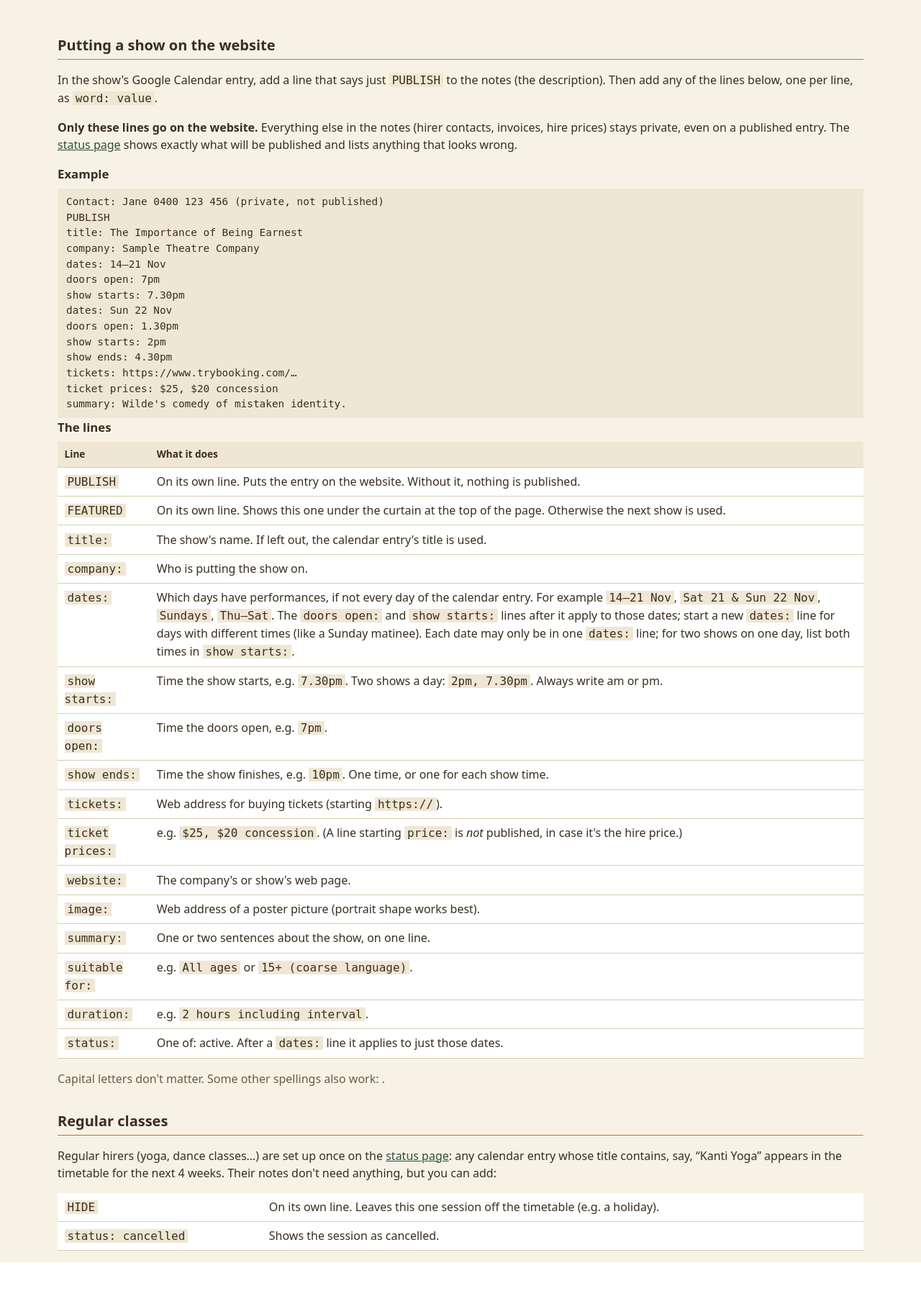
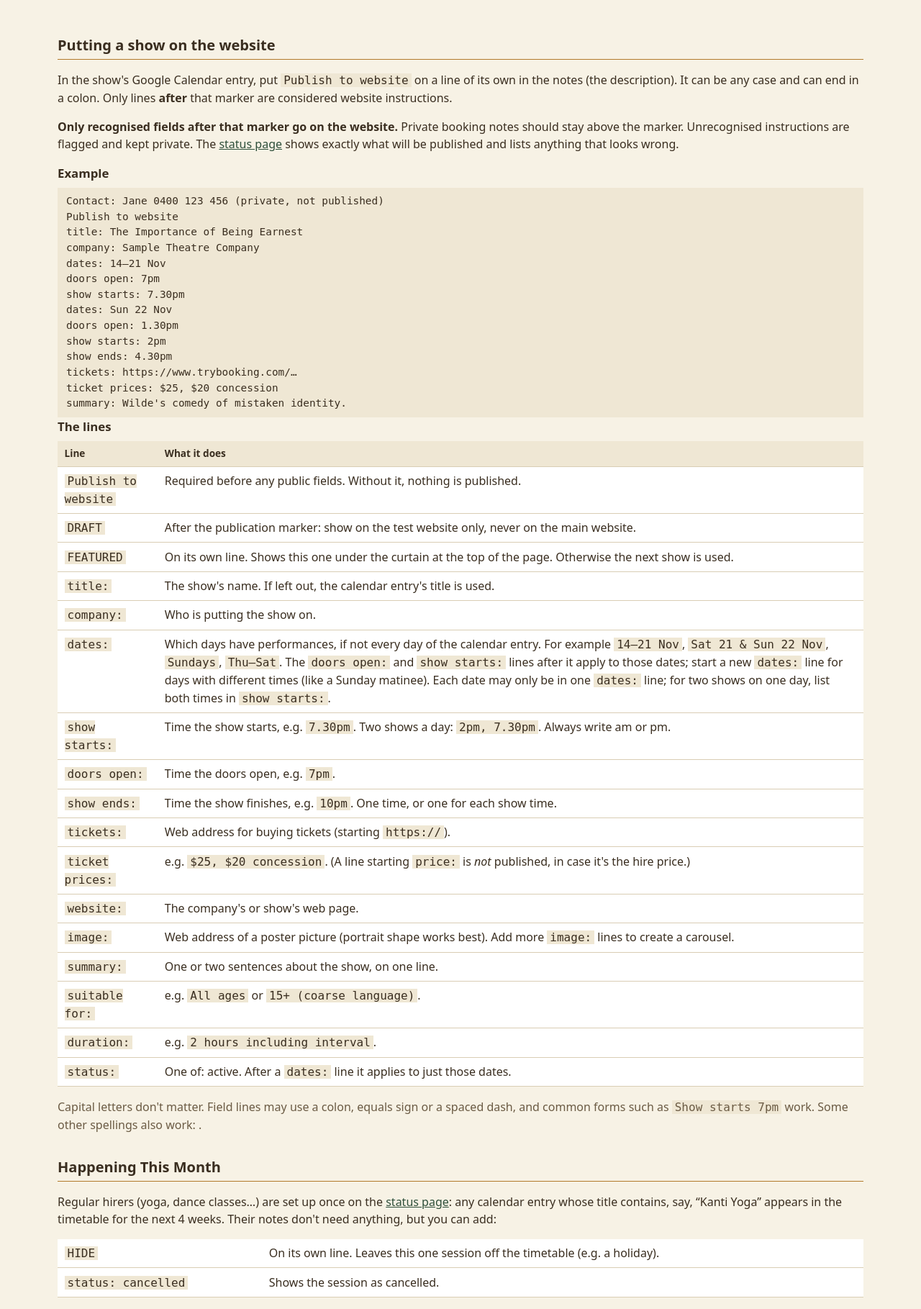
Before and after one commit to rustyrussell/goodwood-institute-web, a Python web app: template backend/goodwood/templates/guide.html in a window 1280 px wide. Shown: the part 51-1870 px from the top of the page at 72% size. Before the commit the page ends 1805 px from the top, so only its background shows below. Run offline with Jinja, Linux system fonts and the light colour scheme; the template is opened without the code that fills it: most values are stand-ins (such as "Sample title", 1, 10 or a date in 2020).

Commit message:
Document publication instructions, draft previews and staff settings

```diff
--- a/backend/goodwood/templates/guide.html
+++ b/backend/goodwood/templates/guide.html
@@ -2,15 +2,15 @@
 {% block title %}How to write notes{% endblock %}
 {% block content %}
 <h2>Putting a show on the website</h2>
-<p>In the show's Google Calendar entry, add a line that says just <kbd>PUBLISH</kbd> to the notes
-  (the description). Then add any of the lines below, one per line, as <code>word: value</code>.</p>
-<p><strong>Only these lines go on the website.</strong> Everything else in the notes (hirer contacts, invoices,
-  hire prices) stays private, even on a published entry. The <a href="{{ url_for('admin') }}">status page</a>
+<p>In the show's Google Calendar entry, put <kbd>Publish to website</kbd> on a line of its own in the notes
+  (the description). It can be any case and can end in a colon. Only lines <strong>after</strong> that marker are considered website instructions.</p>
+<p><strong>Only recognised fields after that marker go on the website.</strong> Private booking notes should stay above the marker.
+  Unrecognised instructions are flagged and kept private. The <a href="{{ url_for('admin') }}">status page</a>
   shows exactly what will be published and lists anything that looks wrong.</p>
 
 <h3>Example</h3>
 <pre class="private">Contact: Jane 0400 123 456 (private, not published)
-PUBLISH
+Publish to website
 title: The Importance of Being Earnest
 company: Sample Theatre Company
 dates: 14–21 Nov
@@ -28,7 +28,8 @@ summary: Wilde's comedy of mistaken identity.</pre>
 <table class="stack">
   <thead><tr><th>Line</th><th>What it does</th></tr></thead>
   <tbody>
-    <tr><td><kbd>PUBLISH</kbd></td><td>On its own line. Puts the entry on the website. Without it, nothing is published.</td></tr>
+    <tr><td><kbd>Publish to website</kbd></td><td>Required before any public fields. Without it, nothing is published.</td></tr>
+    <tr><td><kbd>DRAFT</kbd></td><td>After the publication marker: show on the test website only, never on the main website.</td></tr>
     <tr><td><kbd>FEATURED</kbd></td><td>On its own line. Shows this one under the curtain at the top of the page. Otherwise the next show is used.</td></tr>
     <tr><td><code>title:</code></td><td>The show's name. If left out, the calendar entry's title is used.</td></tr>
     <tr><td><code>company:</code></td><td>Who is putting the show on.</td></tr>
@@ -44,18 +45,18 @@ summary: Wilde's comedy of mistaken identity.</pre>
     <tr><td><code>tickets:</code></td><td>Web address for buying tickets (starting <code>https://</code>).</td></tr>
     <tr><td><code>ticket prices:</code></td><td>e.g. <code>$25, $20 concession</code>. (A line starting <code>price:</code> is <em>not</em> published, in case it's the hire price.)</td></tr>
     <tr><td><code>website:</code></td><td>The company's or show's web page.</td></tr>
-    <tr><td><code>image:</code></td><td>Web address of a poster picture (portrait shape works best).</td></tr>
+    <tr><td><code>image:</code></td><td>Web address of a poster picture (portrait shape works best). Add more <code>image:</code> lines to create a carousel.</td></tr>
     <tr><td><code>summary:</code></td><td>One or two sentences about the show, on one line.</td></tr>
     <tr><td><code>suitable for:</code></td><td>e.g. <code>All ages</code> or <code>15+ (coarse language)</code>.</td></tr>
     <tr><td><code>duration:</code></td><td>e.g. <code>2 hours including interval</code>.</td></tr>
     <tr><td><code>status:</code></td><td>One of: {{ statuses | join(', ') }}. After a <code>dates:</code> line it applies to just those dates.</td></tr>
   </tbody>
 </table>
-<p class="muted">Capital letters don't matter. Some other spellings also work:
+<p class="muted">Capital letters don't matter. Field lines may use a colon, equals sign or a spaced dash, and common forms such as <code>Show starts 7pm</code> work. Some other spellings also work:
   {% for key, aliases in keywords.items() if aliases | length > 1 %}{% set outer = loop %}
     {%- for a in aliases[1:] %}<code>{{ a }}:</code>{{ ', ' if not loop.last }}{% endfor %} for {{ key }}{{ '; ' if not outer.last }}{% endfor %}.</p>
 
-<h2>Regular classes</h2>
+<h2>Happening This Month</h2>
 <p>Regular hirers (yoga, dance classes…) are set up once on the <a href="{{ url_for('admin') }}#regulars">status page</a>:
   any calendar entry whose title contains, say, “Kanti Yoga” appears in the timetable for the next 4 weeks.
   Their notes don't need anything, but you can add:</p>
```
